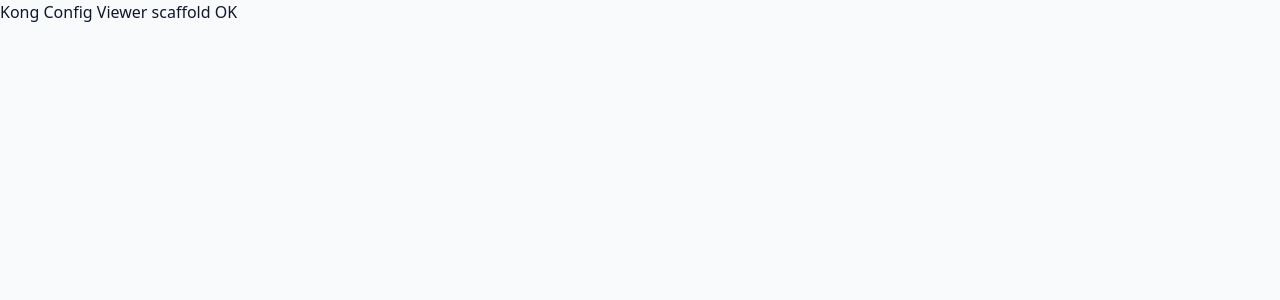
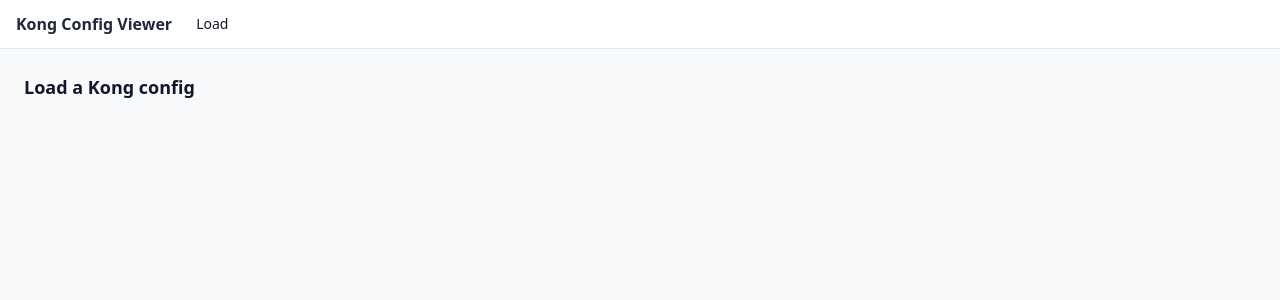
Before and after one commit to peerapatxiv/kong-manager, a Vue app: page / in a window 1280 px wide. Shown: the top 300 px of the page. Built offline with nearby package versions, Linux system fonts and the light colour scheme.

Commit message:
feat: add router, app shell nav, and placeholder views

```diff
--- a/src/App.vue
+++ b/src/App.vue
@@ -1,5 +1,9 @@
-<script setup lang="ts"></script>
+<script setup lang="ts">
+import AppShell from './components/layout/AppShell.vue'
+</script>
 
 <template>
-  <div class="min-h-screen">Kong Config Viewer scaffold OK</div>
+  <AppShell>
+    <RouterView />
+  </AppShell>
 </template>
--- /dev/null
+++ b/src/components/layout/AppShell.vue
@@ -0,0 +1,41 @@
+<script setup lang="ts">
+import { RouterLink } from 'vue-router'
+import { useConfigStore } from '../../stores/config'
+
+const configStore = useConfigStore()
+</script>
+
+<template>
+  <div class="min-h-screen flex flex-col">
+    <header class="border-b border-slate-200 bg-white px-4 py-3 flex items-center gap-6">
+      <span class="font-semibold text-slate-800">Kong Config Viewer</span>
+      <nav class="flex gap-4 text-sm">
+        <RouterLink to="/" class="text-slate-600 hover:text-slate-900" active-class="text-slate-900 font-medium">
+          Load
+        </RouterLink>
+        <RouterLink
+          v-if="configStore.isLoaded"
+          to="/browse"
+          class="text-slate-600 hover:text-slate-900"
+          active-class="text-slate-900 font-medium"
+        >
+          Browse
+        </RouterLink>
+        <RouterLink
+          v-if="configStore.isLoaded"
+          to="/compare"
+          class="text-slate-600 hover:text-slate-900"
+          active-class="text-slate-900 font-medium"
+        >
+          Compare
+        </RouterLink>
+      </nav>
+      <div class="ml-auto">
+        <slot name="header-actions" />
+      </div>
+    </header>
+    <main class="flex-1">
+      <slot />
+    </main>
+  </div>
+</template>
--- a/src/main.ts
+++ b/src/main.ts
@@ -1,5 +1,7 @@
 import { createApp } from 'vue'
+import { createPinia } from 'pinia'
 import App from './App.vue'
+import { router } from './router'
 import './style.css'
 
-createApp(App).mount('#app')
+createApp(App).use(createPinia()).use(router).mount('#app')
--- /dev/null
+++ b/src/router/index.ts
@@ -0,0 +1,13 @@
+import { createRouter, createWebHistory } from 'vue-router'
+import LoadView from '../views/LoadView.vue'
+import BrowseView from '../views/BrowseView.vue'
+import CompareView from '../views/CompareView.vue'
+
+export const router = createRouter({
+  history: createWebHistory(),
+  routes: [
+    { path: '/', name: 'load', component: LoadView },
+    { path: '/browse', name: 'browse', component: BrowseView },
+    { path: '/compare', name: 'compare', component: CompareView },
+  ],
+})
--- /dev/null
+++ b/src/views/BrowseView.vue
@@ -0,0 +1,7 @@
+<script setup lang="ts"></script>
+
+<template>
+  <div class="p-6">
+    <h1 class="text-lg font-semibold">Browse</h1>
+  </div>
+</template>
--- /dev/null
+++ b/src/views/CompareView.vue
@@ -0,0 +1,7 @@
+<script setup lang="ts"></script>
+
+<template>
+  <div class="p-6">
+    <h1 class="text-lg font-semibold">Compare</h1>
+  </div>
+</template>
--- /dev/null
+++ b/src/views/LoadView.vue
@@ -0,0 +1,7 @@
+<script setup lang="ts"></script>
+
+<template>
+  <div class="p-6">
+    <h1 class="text-lg font-semibold">Load a Kong config</h1>
+  </div>
+</template>
```
